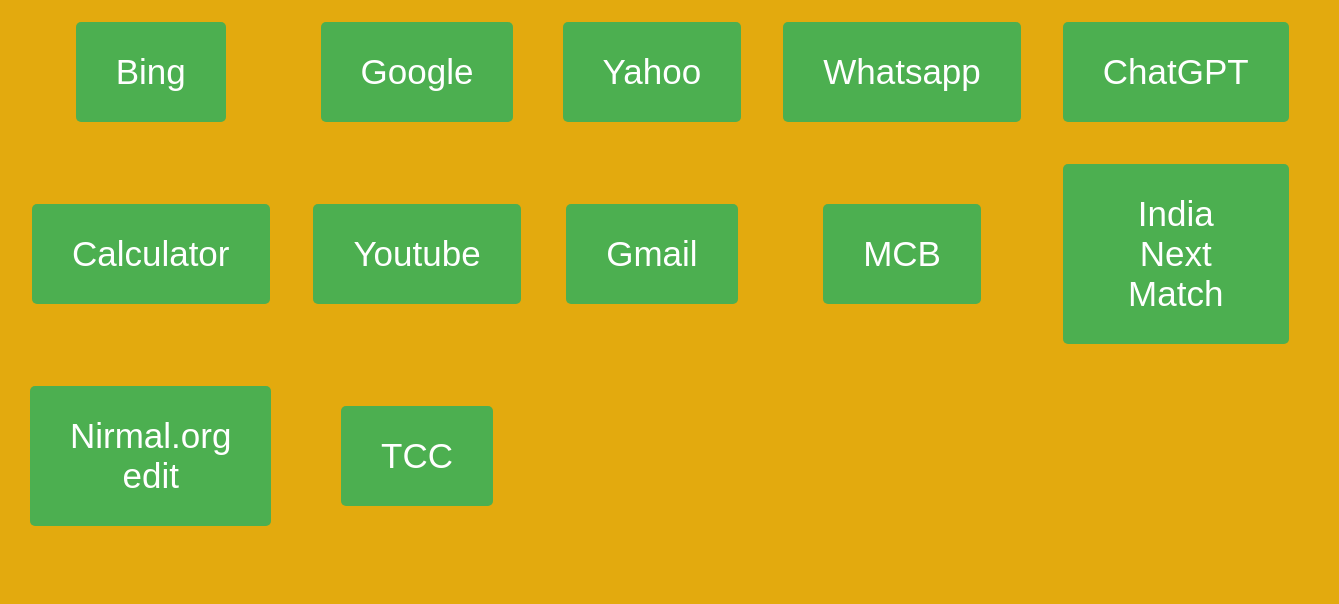
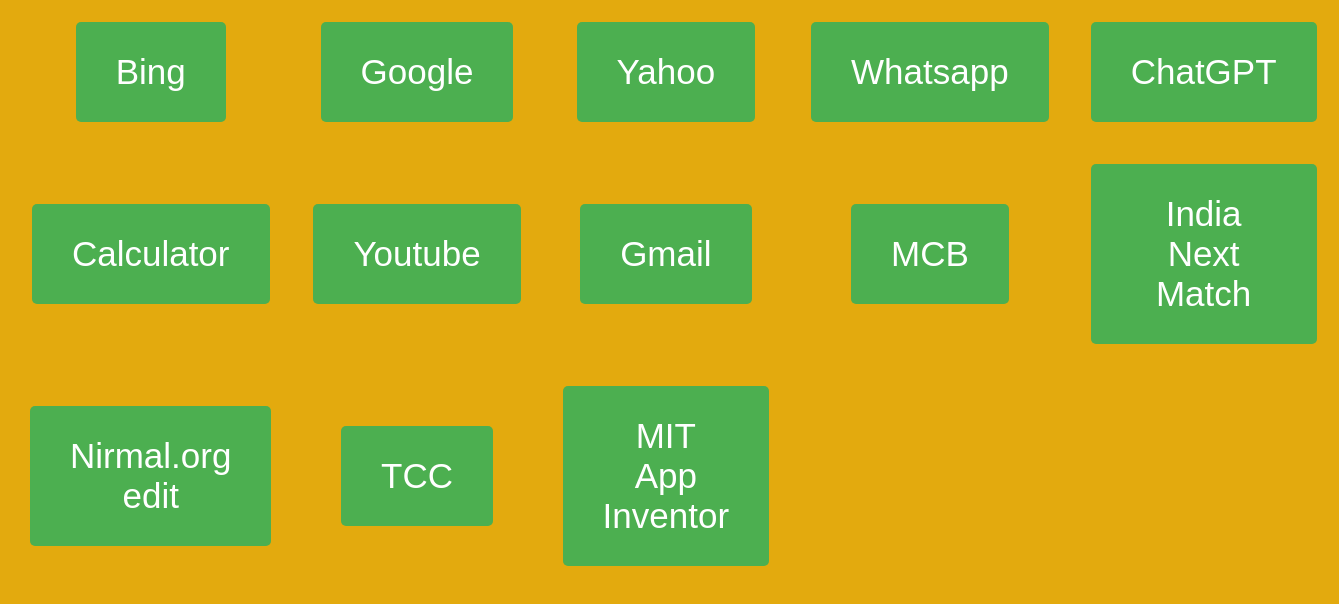
Before and after one commit to Nirmal7312/nirmal.org.github.io, a plain HTML site: page index.html in a window 1280 px wide. Shown: the part 88-692 px from the top of the page, 1339 px wide, since content can reach past the window. Drawn offline with Linux system fonts and the light colour scheme.

Commit message:
Update index.html

```diff
--- a/index.html
+++ b/index.html
@@ -62,6 +62,8 @@
 
       <td><button onclick="openWebsite('https://github.com/Nirmal7312/nirmal.org.github.io')">Nirmal.org edit</button></td>
       <td><button onclick="openWebsite('https://drive.google.com/drive/folders/1OyFlhTXJNmIJ4pgdr8hk5bec1ZeZwJ0X')">TCC </button></td>
+      <td><button onclick="openWebsite('https://ai2.appinventor.mit.edu/')">MIT App Inventor </button></td>
+
      </tr>
 
 
```
